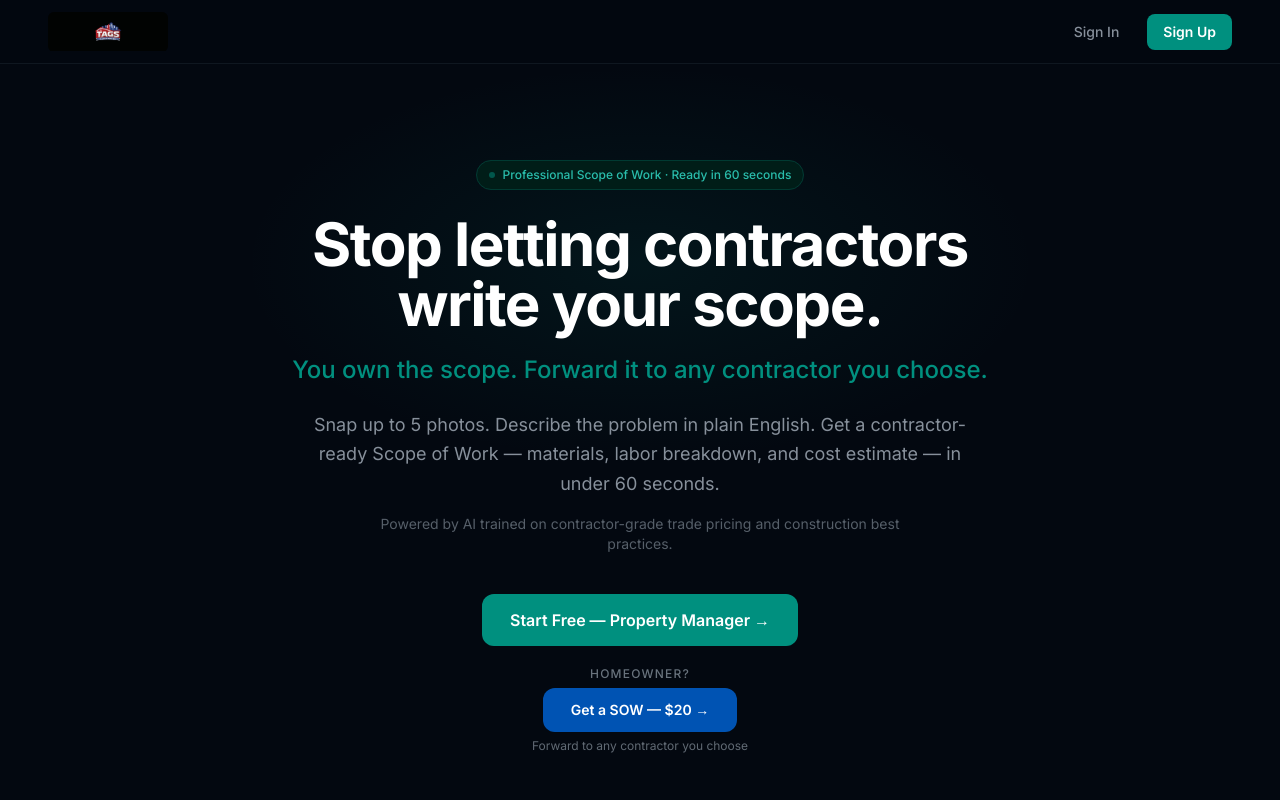
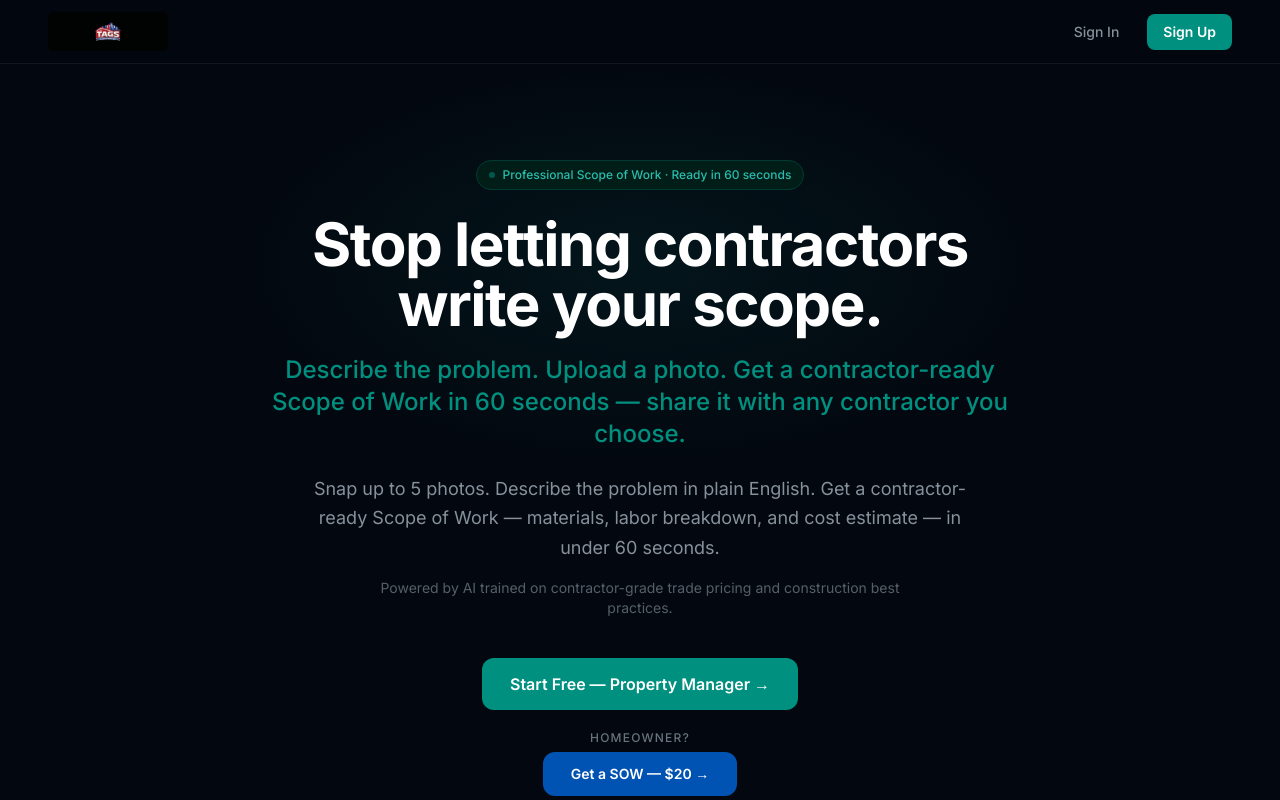
Before and after one commit to willcoatney/tags, a Next.js app: page / in a window 1280 px wide. Shown: the top 800 px of the page. Built offline with nearby package versions, Linux system fonts and the light colour scheme; no server answers.

Commit message:
fix: hero subtitle — outcome-first, no AI jargon
Drop 'AI-generated' framing; lead with the workflow and result.
AI mention preserved in body copy for those already engaged.

```diff
--- a/src/app/page.tsx
+++ b/src/app/page.tsx
@@ -64,7 +64,7 @@ function LandingPage() {
           </h1>
 
           <p className="text-2xl font-medium mb-6" style={{ color: 'oklch(0.57 0.135 183)' }}>
-            You own the scope. Forward it to any contractor you choose.
+            Describe the problem. Upload a photo. Get a contractor-ready Scope of Work in 60 seconds — share it with any contractor you choose.
           </p>
 
           <p className="text-lg leading-relaxed mb-4 max-w-2xl mx-auto" style={{ color: 'oklch(0.65 0.02 252)' }}>
```
